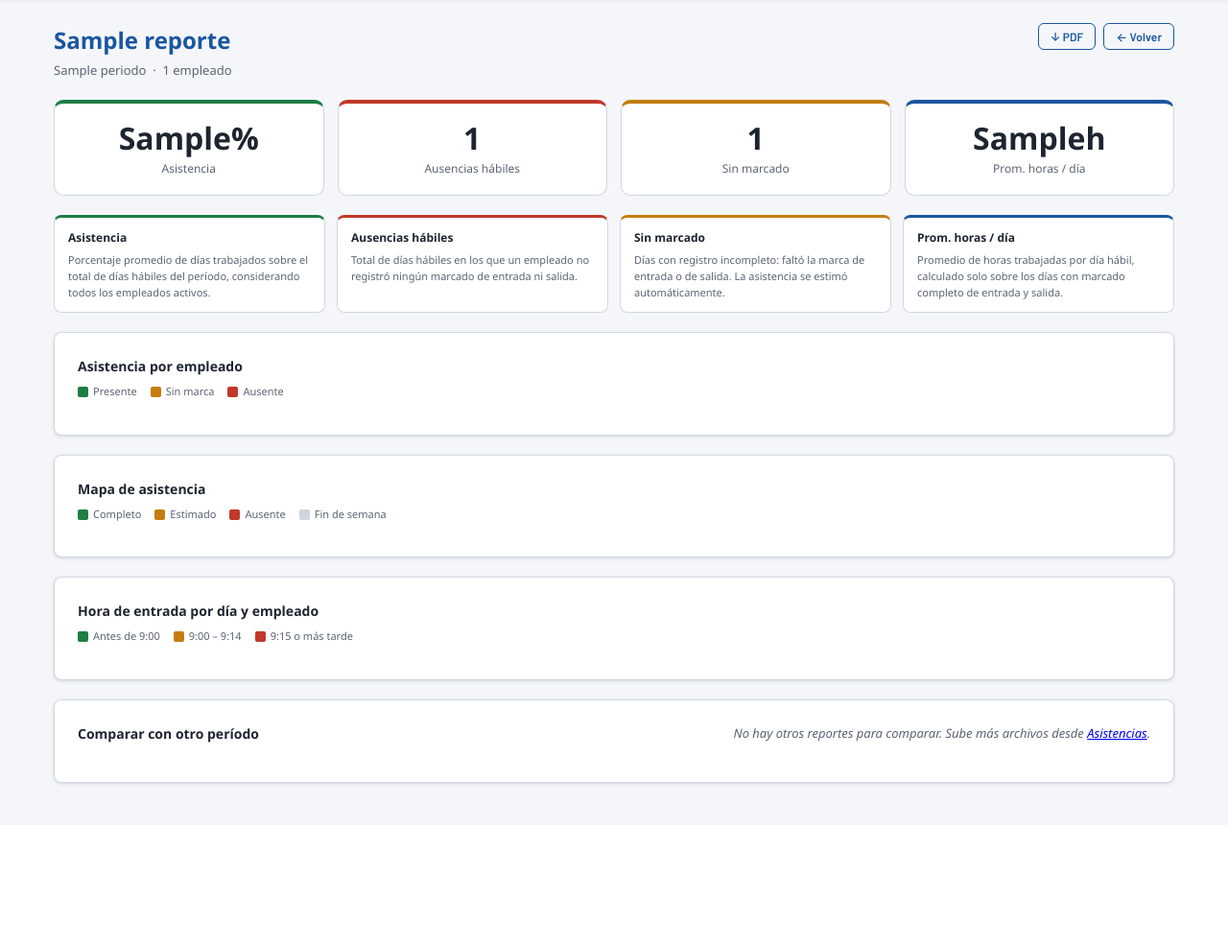
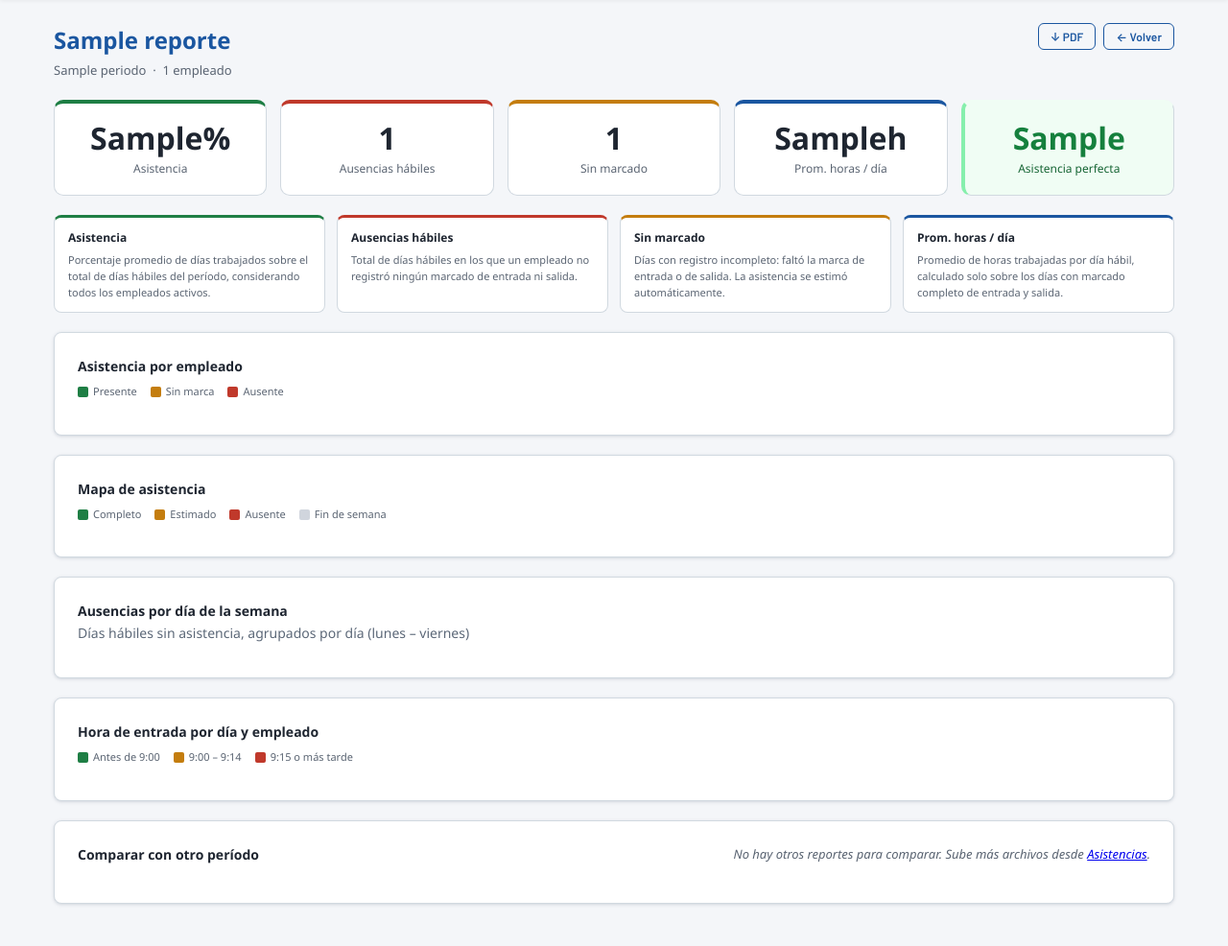
Before and after one commit to sebastianabanto/cotizador-aroluz, a Python web app: template web/templates/asistencias/dashboard.html in a window 1280 px wide. Shown: the part 96-1082 px from the top of the page at 96% size. Before the commit the page ends 916 px from the top, so only its background shows below. Run offline with Jinja, Linux system fonts and the light colour scheme; the template is opened without the code that fills it: most values are stand-ins (such as "Sample title", 1, 10 or a date in 2020).

Commit message:
feat(home): mostrar chips de cliente en kanban desde 1 obra; mejoras asistencias dashboard
Co-Authored-By: Claude Sonnet 4.6 <noreply@anthropic.com>

```diff
--- a/web/database.py
+++ b/web/database.py
@@ -1826,7 +1826,7 @@ def listar_reportes_asistencia() -> List[Dict]:
     c = conn.cursor()
     c.execute(
         """SELECT id, periodo, periodo_label, fecha_subida, subido_por, nombre_archivo, num_empleados
-           FROM reportes_asistencia ORDER BY fecha_subida DESC"""
+           FROM reportes_asistencia ORDER BY periodo ASC"""
     )
     rows = [dict(r) for r in c.fetchall()]
     conn.close()
--- a/web/static/asistencias-dashboard.js
+++ b/web/static/asistencias-dashboard.js
@@ -9,6 +9,10 @@ document.addEventListener("DOMContentLoaded", function () {
     renderBarrasHorizontales(empleados, "grafico-barras");
     renderHeatmap(empleados, "heatmap-wrap");
     renderHorasEntrada(empleados, "grafico-entrada");
+    renderAusenciasPorDia(empleados, "grafico-dias-semana");
+    if (typeof TODOS_REPORTES !== "undefined" && TODOS_REPORTES.length > 1) {
+        renderTendenciaMensual("grafico-tendencia");
+    }
 });
 
 // ── Colores ────────────────────────────────────────────────
@@ -290,6 +294,171 @@ function renderHorasEntrada(empleados, contenedorId) {
     cont.innerHTML = svg;
 }
 
+// ── 5. Ausencias por día de semana ──────────────────────────────────────────
+function renderAusenciasPorDia(empleados, contenedorId) {
+    const cont = document.getElementById(contenedorId);
+    if (!cont || empleados.length === 0) return;
+
+    const diasSem = ["Lun", "Mar", "Mié", "Jue", "Vie"];
+    const conteo  = [0, 0, 0, 0, 0];
+
+    empleados.forEach(function(emp) {
+        emp.detalle.forEach(function(d) {
+            if (!d.ausente || d.es_fin_semana) return;
+            var prefijo = (d.fecha || "").substring(0, 3);
+            var idx = diasSem.indexOf(prefijo);
+            if (idx >= 0) conteo[idx]++;
+        });
+    });
+
+    var total = conteo.reduce(function(a, b) { return a + b; }, 0);
+    if (total === 0) {
+        cont.innerHTML = '<p class="config-vacio" style="padding:16px 0">Sin ausencias registradas este período.</p>';
+        return;
+    }
+
+    var maxVal   = Math.max.apply(null, conteo) || 1;
+    var ANCHO    = 420;
+    var ALTO     = 160;
+    var MAR_IZQ  = 36;
+    var MAR_DER  = 16;
+    var MAR_SUP  = 12;
+    var MAR_INF  = 28;
+    var chartW   = ANCHO - MAR_IZQ - MAR_DER;
+    var chartH   = ALTO  - MAR_SUP - MAR_INF;
+    var barW     = Math.floor(chartW / diasSem.length * 0.55);
+    var barGap   = Math.floor(chartW / diasSem.length);
+
+    var svg = '<svg width="100%" viewBox="0 0 ' + ANCHO + ' ' + ALTO + '" xmlns="http://www.w3.org/2000/svg">';
+
+    [0, Math.round(maxVal / 2), maxVal].forEach(function(v) {
+        var y = MAR_SUP + chartH * (1 - v / maxVal);
+        svg += '<line x1="' + MAR_IZQ + '" y1="' + y + '" x2="' + (ANCHO - MAR_DER) + '" y2="' + y + '" stroke="#e5e7eb" stroke-width="1"/>';
+        svg += svgText(MAR_IZQ - 4, y + 4, String(v), { anchor: "end", size: 9, fill: C_SUB });
+    });
+
+    diasSem.forEach(function(dia, i) {
+        var val   = conteo[i];
+        var xCent = MAR_IZQ + i * barGap + barGap / 2;
+        var xBar  = xCent - barW / 2;
+        var barH  = val > 0 ? Math.max(4, chartH * val / maxVal) : 0;
+        var yBar  = MAR_SUP + chartH - barH;
+        var color = (val === maxVal && maxVal > 0) ? C_ROJO : C_AZUL;
+
+        if (barH > 0) {
+            svg += svgRect(xBar, yBar, barW, barH, color,
+                           val + " ausencia" + (val !== 1 ? "s" : "") + " los " + dia, 3);
+        }
+        if (val > 0) {
+            svg += svgText(xCent, yBar - 3, String(val), { anchor: "middle", size: 10, fill: color, weight: "600" });
+        }
+        svg += svgText(xCent, MAR_SUP + chartH + 16, dia, { anchor: "middle", size: 11, fill: C_TEXTO });
+    });
+
+    svg += "</svg>";
+    cont.innerHTML = svg;
+}
+
+// ── 6. Tendencia mensual ─────────────────────────────────────
+async function renderTendenciaMensual(contenedorId) {
+    var cont = document.getElementById(contenedorId);
+    if (!cont) return;
+
+    cont.innerHTML = '<p class="config-vacio" style="padding:12px 0">Cargando tendencia...</p>';
+
+    try {
+        var resultados = await Promise.all(
+            TODOS_REPORTES.map(function(r) {
+                return fetch("/asistencias/api/dashboard/" + r.id)
+                    .then(function(resp) { return resp.ok ? resp.json() : null; })
+                    .catch(function() { return null; });
+            })
+        );
+
+        var puntos = [];
+        TODOS_REPORTES.forEach(function(r, i) {
+            var data = resultados[i];
+            if (!data || !data.kpis) return;
+            puntos.push({
+                label: (r.periodo_label || r.periodo || "").split(" — ")[0],
+                pct:   data.kpis.pct_asistencia || 0,
+                id:    r.id,
+            });
+        });
+
+        if (puntos.length < 2) {
+            cont.innerHTML = '<p class="config-vacio" style="padding:12px 0">Se necesitan al menos 2 períodos para mostrar la tendencia.</p>';
+            return;
+        }
+
+        var ANCHO   = 700;
+        var ALTO    = 180;
+        var MAR_IZQ = 44;
+        var MAR_DER = 20;
+        var MAR_SUP = 16;
+        var MAR_INF = 40;
+        var chartW  = ANCHO - MAR_IZQ - MAR_DER;
+        var chartH  = ALTO  - MAR_SUP  - MAR_INF;
+
+        var pcts    = puntos.map(function(p) { return p.pct; });
+        var minPct  = Math.max(0,   Math.floor(Math.min.apply(null, pcts) / 10) * 10 - 10);
+        var maxPct  = Math.min(100, Math.ceil( Math.max.apply(null, pcts) / 10) * 10 + 5);
+        var rango   = maxPct - minPct || 1;
+
+        function toX(i) { return MAR_IZQ + (i / (puntos.length - 1)) * chartW; }
+        function toY(pct) { return MAR_SUP + chartH * (1 - (pct - minPct) / rango); }
+
+        var svg = '<svg width="100%" viewBox="0 0 ' + ANCHO + ' ' + ALTO + '" xmlns="http://www.w3.org/2000/svg">';
+
+        [minPct, Math.round((minPct + maxPct) / 2), maxPct].forEach(function(v) {
+            var y = toY(v);
+            svg += '<line x1="' + MAR_IZQ + '" y1="' + y + '" x2="' + (ANCHO - MAR_DER) + '" y2="' + y + '" stroke="#e5e7eb" stroke-width="1"/>';
+            svg += svgText(MAR_IZQ - 4, y + 4, v + "%", { anchor: "end", size: 9, fill: C_SUB });
+        });
+
+        var ptsPath = puntos.map(function(p, i) { return toX(i) + "," + toY(p.pct); }).join(" ");
+        svg += '<polyline points="' + ptsPath + '" fill="none" stroke="' + C_AZUL + '" stroke-width="2.5" stroke-linejoin="round"/>';
+
+        var ptsArea = MAR_IZQ + "," + (MAR_SUP + chartH) + " " + ptsPath + " " + (ANCHO - MAR_DER) + "," + (MAR_SUP + chartH);
+        svg += '<polygon points="' + ptsArea + '" fill="' + C_AZUL + '" fill-opacity="0.08"/>';
+
+        puntos.forEach(function(p, i) {
+            var x       = toX(i);
+            var y       = toY(p.pct);
+            var esActual = p.id === REPORTE_ACTUAL_ID;
+            var r       = esActual ? 7 : 5;
+            var fill    = esActual ? C_AZUL : C_AZUL_L;
+
+            svg += '<circle cx="' + x + '" cy="' + y + '" r="' + r + '" fill="' + fill + '" stroke="#fff" stroke-width="2" data-id="' + p.id + '">'
+                 + '<title>' + _esc(p.label) + ': ' + p.pct + '%</title></circle>';
+
+            svg += svgText(x, y - r - 5, p.pct + "%",
+                           { anchor: "middle", size: 10,
+                             fill: esActual ? C_AZUL : C_TEXTO,
+                             weight: esActual ? "700" : "normal" });
+
+            svg += svgText(x, MAR_SUP + chartH + 16, p.label,
+                           { anchor: "middle", size: 10,
+                             fill: esActual ? C_AZUL : C_SUB,
+                             weight: esActual ? "600" : "normal" });
+        });
+
+        svg += "</svg>";
+        cont.innerHTML = '<div style="overflow-x:auto">' + svg + '</div>';
+
+        cont.querySelectorAll("circle[data-id]").forEach(function(circle) {
+            var id = circle.getAttribute("data-id");
+            circle.style.cursor = "pointer";
+            circle.addEventListener("click", function() {
+                window.location.href = "/asistencias/dashboard/" + id;
+            });
+        });
+
+    } catch(err) {
+        cont.innerHTML = '<p class="config-vacio">Error al cargar la tendencia mensual.</p>';
+    }
+}
+
 // ── 4. Comparador: barras agrupadas ───────────────────────
 async function cargarComparador(reporteIdB) {
     const cont = document.getElementById("grafico-comparacion");
--- a/web/static/asistencias.css
+++ b/web/static/asistencias.css
@@ -608,7 +608,7 @@ td.num { font-variant-numeric: tabular-nums; }
 /* KPI Grid */
 .kpi-grid {
     display: grid;
-    grid-template-columns: repeat(4, 1fr);
+    grid-template-columns: repeat(auto-fit, minmax(140px, 1fr));
     gap: 14px;
     margin-bottom: 20px;
 }
@@ -764,6 +764,26 @@ td.num { font-variant-numeric: tabular-nums; }
     .kpi-grid  { grid-template-columns: repeat(2, 1fr); }
     .kpi-descs { grid-template-columns: repeat(2, 1fr); }
 }
+/* ── KPI: variante verde suave (asistencia perfecta) ── */
+.kpi-card.kpi-verde-suave {
+    background: #f0fdf4;
+    border-left: 4px solid #86efac;
+}
+.kpi-card.kpi-verde-suave .kpi-valor { color: #15803d; }
+.kpi-card.kpi-verde-suave .kpi-label { color: #166534; }
+
+/* ── Subtítulo de gráfico ── */
+.chart-sub {
+    font-size: var(--fs-sm, 0.85rem);
+    color: var(--texto-suave, #5c6878);
+    margin: -6px 0 12px;
+}
+
+/* ── Contenedor tendencia mensual ── */
+.chart-tendencia-wrap {
+    overflow-x: auto;
+}
+
 @media (max-width: 560px) {
     .kpi-grid  { grid-template-columns: 1fr 1fr; }
     .kpi-descs { grid-template-columns: 1fr 1fr; }
--- a/web/templates/asistencias/dashboard.html
+++ b/web/templates/asistencias/dashboard.html
@@ -37,6 +37,10 @@
         <div class="kpi-card kpi-azul">
             <span class="kpi-valor">{{ kpis.prom_horas_dia }}h</span>
             <span class="kpi-label">Prom. horas / día</span>
+        </div>
+        <div class="kpi-card kpi-verde-suave">
+            <span class="kpi-valor">{{ kpis.empleados_sin_falta }}</span>
+            <span class="kpi-label">Asistencia perfecta</span>
         </div>
     </div>
 
@@ -83,6 +87,22 @@
         <div class="heatmap-wrap" id="heatmap-wrap"></div>
     </div>
 
+    <!-- ── Ausencias por día de semana ── -->
+    <div class="card">
+        <h3 class="chart-titulo">Ausencias por día de la semana</h3>
+        <p class="chart-sub">Días hábiles sin asistencia, agrupados por día (lunes – viernes)</p>
+        <div id="grafico-dias-semana"></div>
+    </div>
+
+    <!-- ── Tendencia mensual ── -->
+    {% if todos_reportes | length > 1 %}
+    <div class="card">
+        <h3 class="chart-titulo">Tendencia mensual — % asistencia</h3>
+        <p class="chart-sub">Evolución del porcentaje de asistencia entre todos los períodos guardados</p>
+        <div id="grafico-tendencia" class="chart-tendencia-wrap"></div>
+    </div>
+    {% endif %}
+
     <!-- ── Hora de entrada ── -->
     <div class="card">
         <h3 class="chart-titulo">Hora de entrada por día y empleado</h3>
@@ -120,6 +140,8 @@
 <script>
 const DATOS_REPORTE = {{ datos | tojson }};
 const KPIS = {{ kpis | tojson }};
+const TODOS_REPORTES = {{ todos_reportes | tojson }};
+const REPORTE_ACTUAL_ID = {{ reporte.id }};
 </script>
 <script src="/static/asistencias-dashboard.js"></script>
 {% endblock %}
--- a/web/templates/asistencias/index.html
+++ b/web/templates/asistencias/index.html
@@ -34,8 +34,8 @@
                 <td>{{ r.subido_por }}</td>
                 <td class="acciones-reporte">
                     <a href="/asistencias/dashboard/{{ r.id }}" class="btn btn-sm">Dashboard</a>
-                    <a href="/asistencias/reportes/{{ r.id }}/procesar" class="btn btn-sm btn-outline">Procesar</a>
-                    <a href="/asistencias/reportes/{{ r.id }}/pdf" class="btn btn-sm btn-outline">PDF</a>
+                    <a href="/asistencias/reportes/{{ r.id }}/procesar" class="btn btn-sm btn-outline">Ver tabla</a>
+                    <a href="/asistencias/reportes/{{ r.id }}/pdf" class="btn btn-sm btn-outline">↓ PDF</a>
                     <button class="btn btn-sm btn-outline btn-danger-outline"
                             onclick="eliminarReporte({{ r.id }}, '{{ r.periodo_label | replace("'", "\\'") }}')">
                         Eliminar
--- a/web/templates/home.html
+++ b/web/templates/home.html
@@ -1611,7 +1611,7 @@
         .filter(Boolean)
     )).sort(function(a, b) { return a.localeCompare(b); });
 
-    if (cardClientes.length < 2) { container.style.display = 'none'; return; }
+    if (cardClientes.length < 1) { container.style.display = 'none'; return; }
 
     /* Lookup normalizado: quita puntos y espacios finales para comparar */
     function _norm(s) { return s.trim().toLowerCase().replace(/[\s.]+$/, ''); }
```
